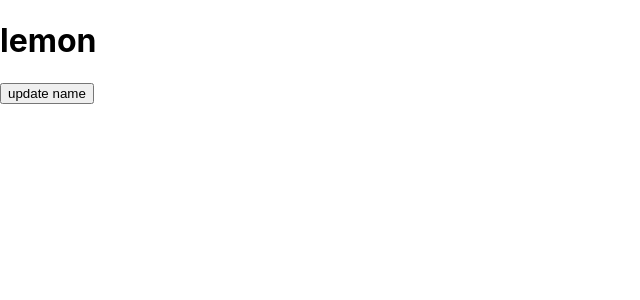
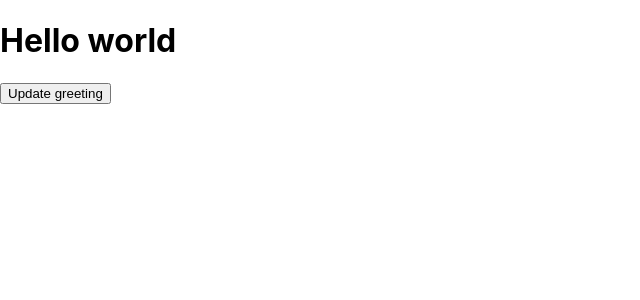
Before and after one commit to Saurav19956/ReactAllConcept, a React (Create React App) app: page / in a window 1280 px wide. Shown: the top 300 px of the page, without its empty margins (0-640 px from the left). Built offline with nearby package versions, Linux system fonts and the light colour scheme.

Commit message:
use object in usetsate

```diff
--- a/src/App.js
+++ b/src/App.js
@@ -1,20 +1,82 @@
 import {useState} from 'react';
+
+/*
+export default function App(){
+const [greeting, setGreeting] = useState({greet: 'Hello world!'});
+console.log(greeting, setGreeting);
+
+function updateGreeting(){
+  setGreeting({greet: 'Namaskar'})
+}
+return (
+  <div>
+    <h1>{greeting.greet}</h1>
+    <button onClick={updateGreeting}>updateState</button>
+  </div>
+)
+}
+
+*/
+
+/*
+
+While this works, it's not the recommended way of working with state objects in React,
+this is because the state object usually has more than a single property,
+ and it is costly to update the entire object just for the sake of updating only a small part of it.
+*/
+
+
+
+/*
+
+The correct way to update the state object in React when using useState
+The suggested approach for updating the state object in React when using useState is to copy the state object and then update the copy.
+
+This usually involves using the spread operator (...).
+*/
+
 
 
 export default function App(){
-const [state, setState] = useState('lemon');
-function updateState(){
-  setState('orange')
+  const [greeting, setGreeting] = useState({greet:'Hello world'});
+
+  function updateGreeting(){
+    const newGreet = {...greeting} // use spread hfor more than 1 property
+    newGreet.greet = 'namaskar';
+    setGreeting(newGreet)
+  }
+
+  return (
+    <div>
+      <h1>{greeting.greet}</h1>
+      <button onClick={updateGreeting}>Update greeting</button>
+    </div>
+  )
 }
 
-return (
- <div>
-  <h1>
-    {state}
-  </h1>
 
-  <button onClick={updateState}>update name</button>
-  </div>
 
-)
-}
+
+/*
+Incorrect ways of trying to update the state object
+To prove that a copy of the old state object is needed to update state,
+let’s explore what happens when you try to update the old state object directly:
+*/
+
+
+// export default function App() {
+//   const [greeting, setGreeting] = useState({ greet: "Hello, World" });
+//   console.log(greeting, setGreeting);
+
+//   function updateGreeting() {
+//     greeting = {greet: "Hello, World-Wide Web};  // cannot reassign const variable data type as greeting
+//     setGreeting(greeting);
+//   }
+
+//   return (
+//     <div>
+//       <h1>{greeting.greet}</h1>
+//       <button onClick={updateGreeting}>Update greeting</button>
+//     </div>
+//   );
+// }
```
Also changed, not shown: 1 other file (tests, documents, lock files or other folders).
